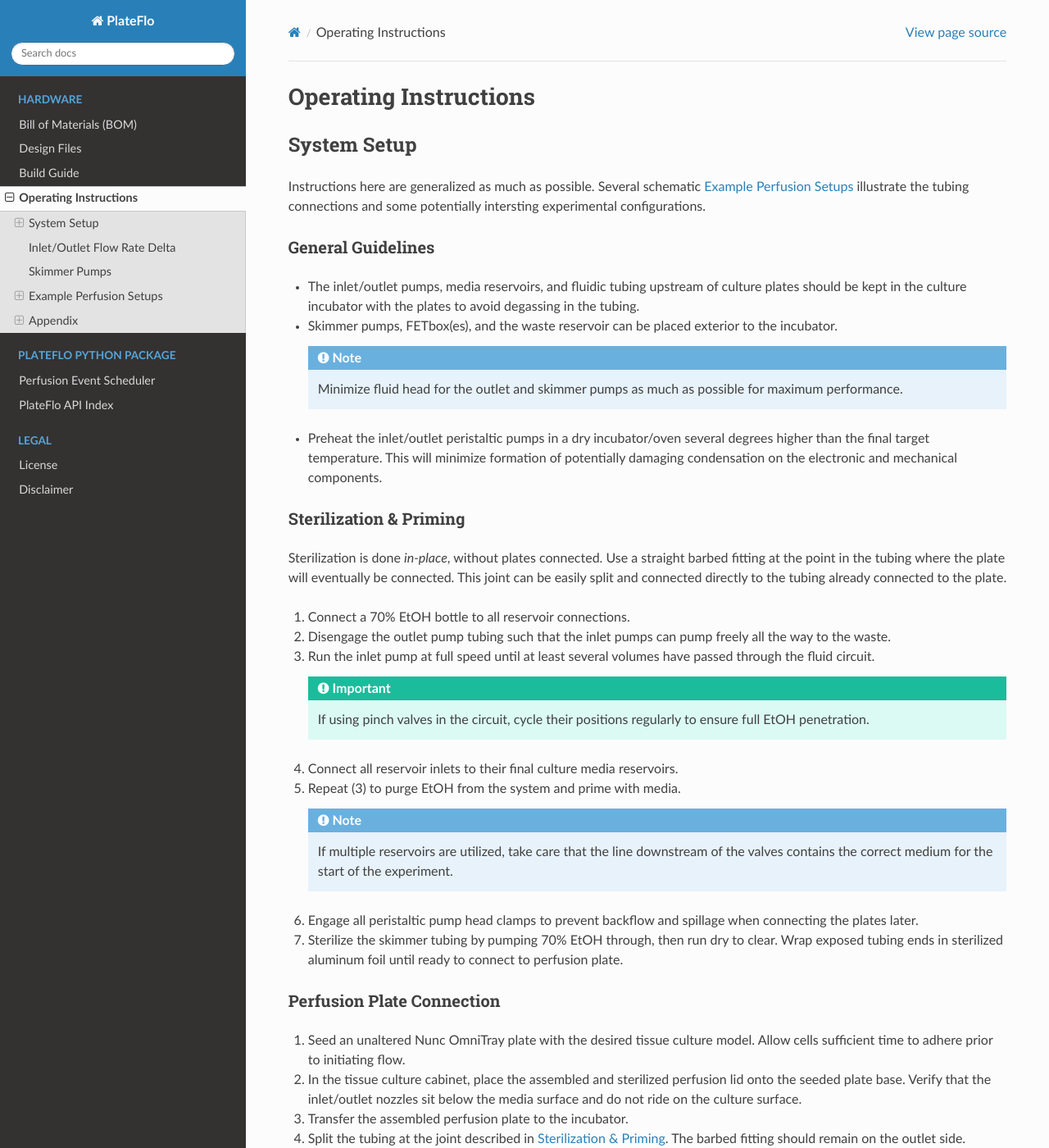
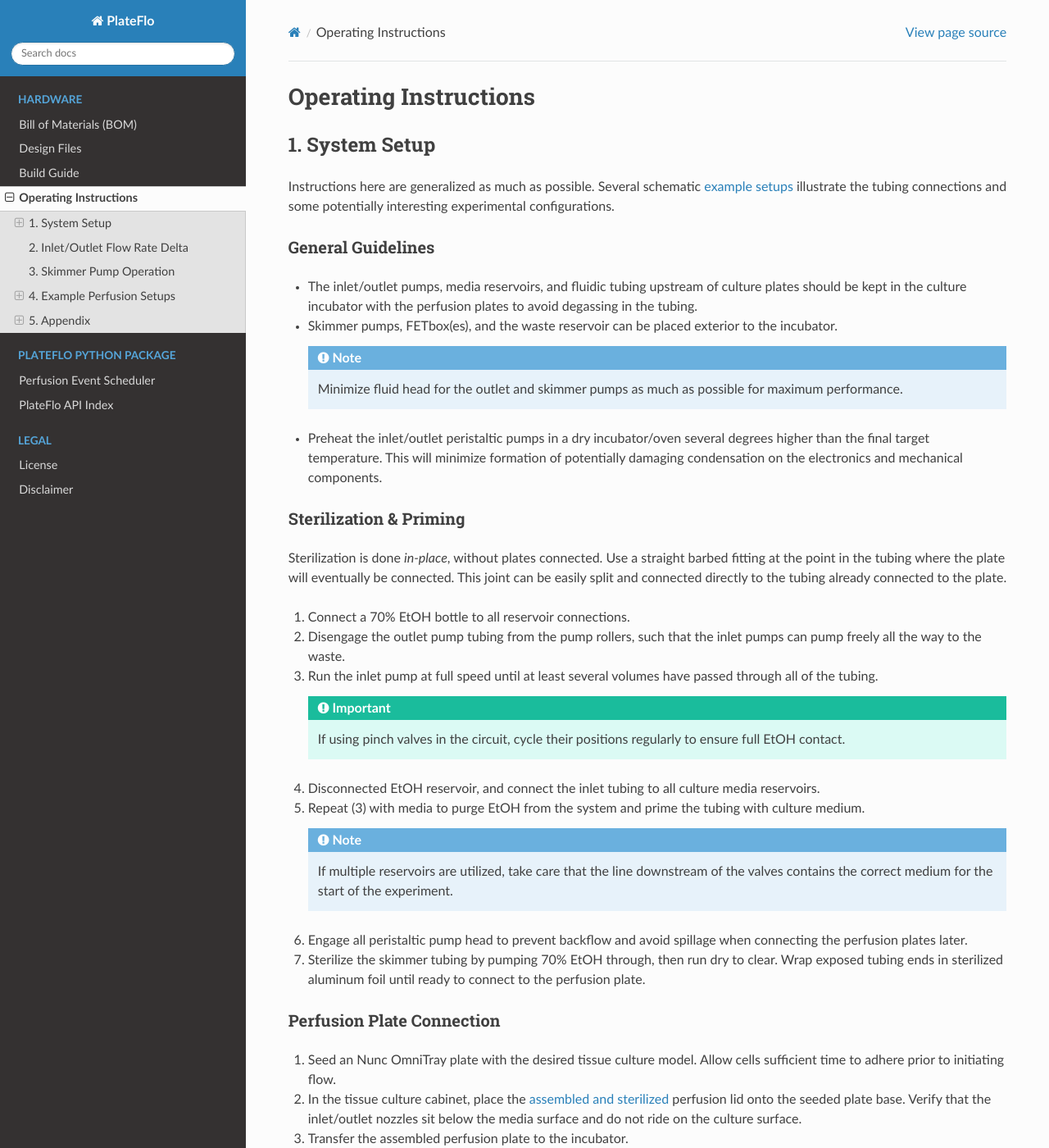
Before and after one commit to robertpazdzior/PlateFlo-docs, a Sphinx documentation site: the page built from source/hardware/operation.rst, in a window 1280 px wide and 1400 px high. Shown: the whole window at 82% size. Built offline with Sphinx 7.4.7 and the Read the Docs theme 2.0.0, drawn with Linux system fonts in a browser that asks for light colours; pages that are not in the unit, such as notebooks, are missing from menus; some of the changed text lies outside the part shown.

Commit message:
numbered sections, design files, typos

```diff
--- a/source/conf.py
+++ b/source/conf.py
@@ -23,7 +23,7 @@ copyright = '2020-2021, Robert Pazdzior'
 author = 'Robert Pazdzior'
 
 # The full version, including alpha/beta/rc tags
-release = '0.1.1'
+release = '1.0.0'
 
 
 # -- General configuration ---------------------------------------------------
--- a/source/hardware/operation.rst
+++ b/source/hardware/operation.rst
@@ -1,19 +1,19 @@
 Operating Instructions
 ######################
 
-System Setup
-^^^^^^^^^^^^
+1. System Setup
+^^^^^^^^^^^^^^^
 
 Instructions here are generalized as much as possible. Several schematic
-`Example Perfusion Setups`_ illustrate the tubing connections and some
-potentially intersting experimental configurations.
+:ref:`example setups <example_setups>` illustrate the tubing connections and some
+potentially interesting experimental configurations.
 
 General Guidelines
 ==================
 
 *	The inlet/outlet pumps, media reservoirs, and fluidic tubing
         upstream of culture plates should be kept in the culture incubator
-        with the plates to avoid degassing in the tubing.
+        with the perfusion plates to avoid degassing in the tubing.
 
 *	Skimmer pumps, FETbox(es), and the waste reservoir can be
         placed exterior to the incubator.
@@ -26,7 +26,7 @@ General Guidelines
 *	Preheat the inlet/outlet peristaltic pumps in a dry incubator/oven
         several degrees higher than the final target temperature. This will
         minimize formation of potentially damaging condensation on the
-        electronic and mechanical components.
+        electronics and mechanical components.
 
 Sterilization & Priming
 =======================
@@ -38,19 +38,21 @@ to the tubing already connected to the plate.
 
 1.	Connect a 70% EtOH bottle to all reservoir connections.
 
-2.	Disengage the outlet pump tubing such that the inlet pumps can pump
-        freely all the way to the waste.
+2.	Disengage the outlet pump tubing from the pump rollers, such that the
+        inlet pumps can pump freely all the way to the waste.
 
 3.	Run the inlet pump at full speed until at least several volumes have
-        passed through the fluid circuit.
+        passed through all of the tubing.
 
         .. important::
                 If using pinch valves in the circuit, cycle their positions
-                regularly to ensure full EtOH penetration.
+                regularly to ensure full EtOH contact.
 
-4.	Connect all reservoir inlets to their final culture media reservoirs.
+4.	Disconnected EtOH reservoir, and connect the inlet tubing to all culture
+        media reservoirs.
 
-5.	Repeat (3) to purge EtOH from the system and prime with media.
+5.	Repeat (3) with media to purge EtOH from the system and prime the
+        tubing with culture medium.
 
         .. note::
 
@@ -58,20 +60,21 @@ to the tubing already connected to the plate.
                 downstream of the valves contains the correct medium for the
                 start of the experiment.
 
-6.	Engage all peristaltic pump head clamps to prevent backflow and spillage
-        when connecting the plates later.
+6.	Engage all peristaltic pump head to prevent backflow and avoid spillage
+        when connecting the perfusion plates later.
 
 7.	Sterilize the skimmer tubing by pumping 70% EtOH through, then run dry
         to clear. Wrap exposed tubing ends in sterilized aluminum foil until
-        ready to connect to perfusion plate.
+        ready to connect to the perfusion plate.
 
 Perfusion Plate Connection
 ==========================
 
-#.	Seed an unaltered Nunc OmniTray plate with the desired tissue culture
+#.	Seed an Nunc OmniTray plate with the desired tissue culture
         model. Allow cells sufficient time to adhere prior to initiating flow.
 
-#.	In the tissue culture cabinet, place the assembled and sterilized
+#.	In the tissue culture cabinet, place the :ref:`assembled and sterilized
+        <hardware/build_guide:Perfusion Plate Lid>`
         perfusion lid onto the seeded plate base. Verify that the inlet/outlet
         nozzles sit below the media surface and do not ride on the culture
         surface.
@@ -89,12 +92,14 @@ Perfusion Plate Connection
 
 #.	The system is now ready for operation.
 
-Inlet/Outlet Flow Rate Delta
-^^^^^^^^^^^^^^^^^^^^^^^^^^^^
+.. _`flow_delta`:
+
+2. Inlet/Outlet Flow Rate Delta
+^^^^^^^^^^^^^^^^^^^^^^^^^^^^^^^
 
 The "skimming" approach we've taken to plate volume regulation requires a
-slightly inlet flow rate than outlet flow rate, with the excess removed in a
-controlled way by the skimmer system. The inlet/outlet flow rate delta
+slightly higher inlet flow rate than outlet flow rate, with the excess removed
+in a controlled way by the skimmer system. The inlet/outlet flow rate delta
 should be kept as small as possible to minimize volume fluctuation.
 
 To determine a safe operating flow rate delta, variability of the
@@ -120,8 +125,8 @@ would be considered a safe operating margin.
    against the rollers) were kept with their original pumps. n = 3 for each
    data point.
 
-Skimmer Pumps
-^^^^^^^^^^^^^
+3. Skimmer Pump Operation
+^^^^^^^^^^^^^^^^^^^^^^^^^
 
 Skimmer pumps do not need to be run continuously. Excess medium accumulates
 slowly (hours to days) and can therefore be removed intermittently to reduce
@@ -180,9 +185,10 @@ pumps at regular intervals as below, for example:
    >>>   finally:
    >>>      fet.kill()
 
+.. _`example_setups`:
 
-Example Perfusion Setups
-^^^^^^^^^^^^^^^^^^^^^^^^
+4. Example Perfusion Setups
+^^^^^^^^^^^^^^^^^^^^^^^^^^^
 
 Single Plate, Single Reservoir Culture
 ======================================
@@ -217,8 +223,9 @@ acts as the outlet pump for plate 1, pumping directly into plate two.
 
 .. note::
 
-   In this configuration, the `Inlet/Outlet Flow Rate Delta`_ is maintained
-   across **all three pumps**. I.e. flow rate 1 > 2 > 3, from left to right.
+   In this configuration, the :ref:`inlet/outlet flow rate delta <flow_delta>`
+   is maintained across **all three pumps**. I.e. flow rate 1 > 2 > 3, from left
+   to right.
 
 This setup could be of use, for example, when studying the effect of subjecting
 *cell line 2* to secreted factors from *cell line 1* upon stimulation with small
@@ -226,8 +233,8 @@ molecules from *reservoir B*. Similarly, it may be used for development of
 co-culture differentiation protocols.
 
 
-Appendix
-^^^^^^^^
+5. Appendix
+^^^^^^^^^^^
 
 Selecting Skimmer Height
 ========================
--- a/source/index.rst
+++ b/source/index.rst
@@ -1,6 +1,9 @@
 PlateFlo - Plate Scale Perfusion System
 =======================================
 A modular system for programmable, plate-scale perfusion of adherent cell lines.
+
+File Repository: `OSF (Open Science Foundation)
+<https://doi.org/10.17605/OSF.IO/PYJCH>`_
 
 ---------------------------------------
 
```
Also changed, not shown: source/hardware/build_guide.rst (+11 -11 lines), source/hardware/design_files.csv (+11 -12 lines).
